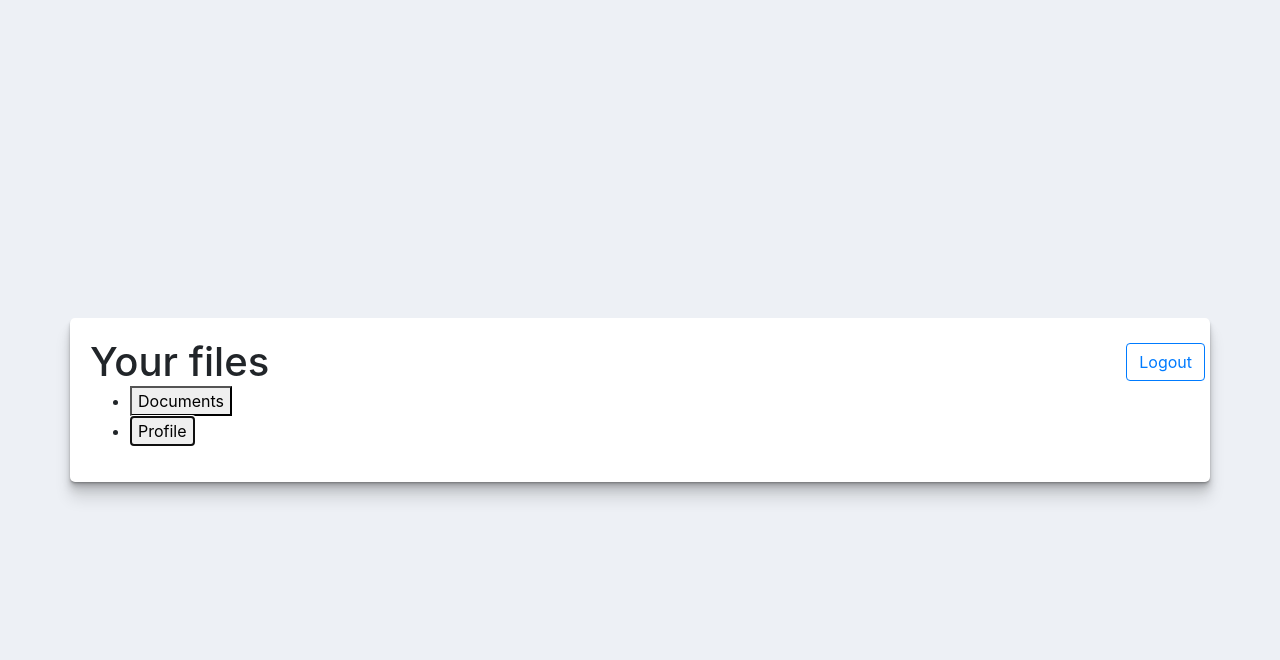
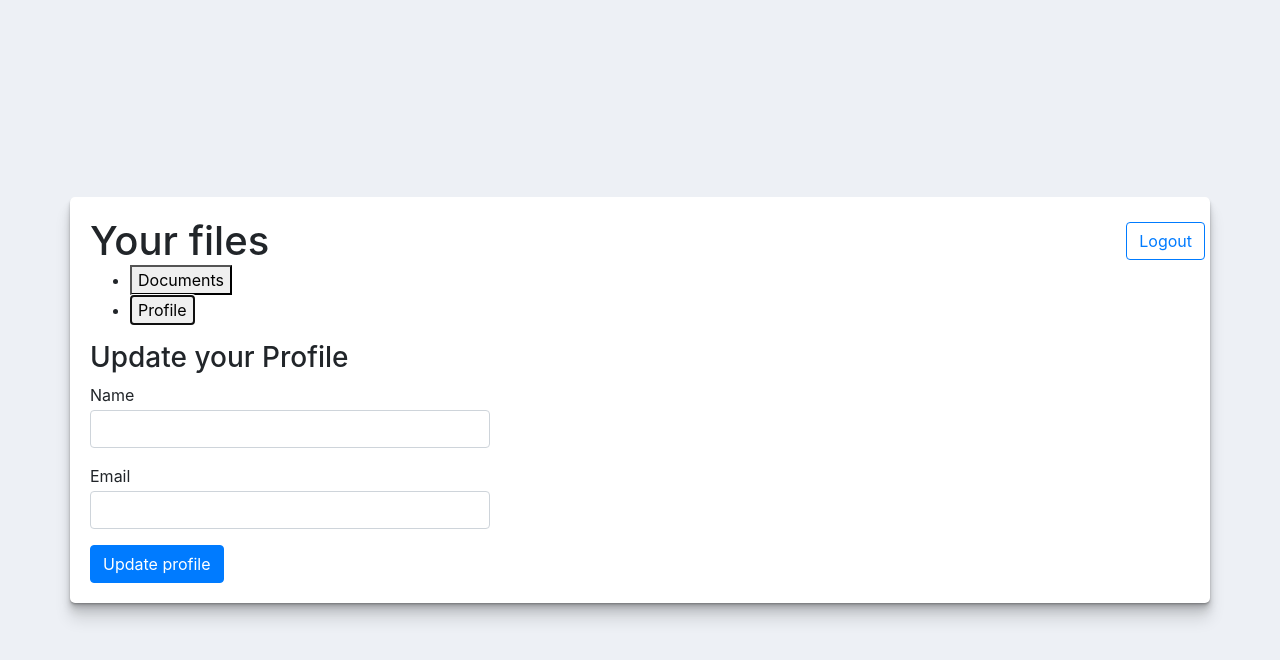
Before and after one commit to CEN-Group-3D/CEN-Project, a React (Create React App) app in the folder client/: page /dashboard in a window 1280 px wide. Both pictures are taken after a click on the button "Profile". Shown: the top 660 px of the page. Built offline with nearby package versions, Linux system fonts and the light colour scheme.

Commit message:
added form to updateuser

```diff
--- a/client/src/views/UserDashboardView/UpdateUser/UpdateUser.css
+++ b/client/src/views/UserDashboardView/UpdateUser/UpdateUser.css
@@ -0,0 +1,3 @@
+#update-profile-form {
+    max-width: 400px;
+}
--- a/client/src/views/UserDashboardView/UpdateUser/UpdateUser.js
+++ b/client/src/views/UserDashboardView/UpdateUser/UpdateUser.js
@@ -10,9 +10,26 @@ class UpdateUser extends React.Component {
         }
     }
 
+    handleUpdate = (evt) => {
+        evt.preventDefault();
+    }
+
     render() {
         return (
-            <div></div>
+            <React.Fragment>
+                <form method="PUT" onSubmit={this.handleUpdate} id="update-profile-form">
+                    <h3>Update your Profile</h3>
+                    <div className="form-group login-field">
+                        <label htmlFor="username">Name</label>
+                        <input className="form-control" type="text" id="name" name="name"></input>
+                    </div>
+                    <div className="form-group login-field">
+                        <label htmlFor="username">Email</label>
+                        <input className="form-control" type="text" id="email" name="email"></input>
+                    </div>
+                    <button className="btn btn-primary">Update profile</button>
+                </form>
+            </React.Fragment>
         )
     }
 }
```
